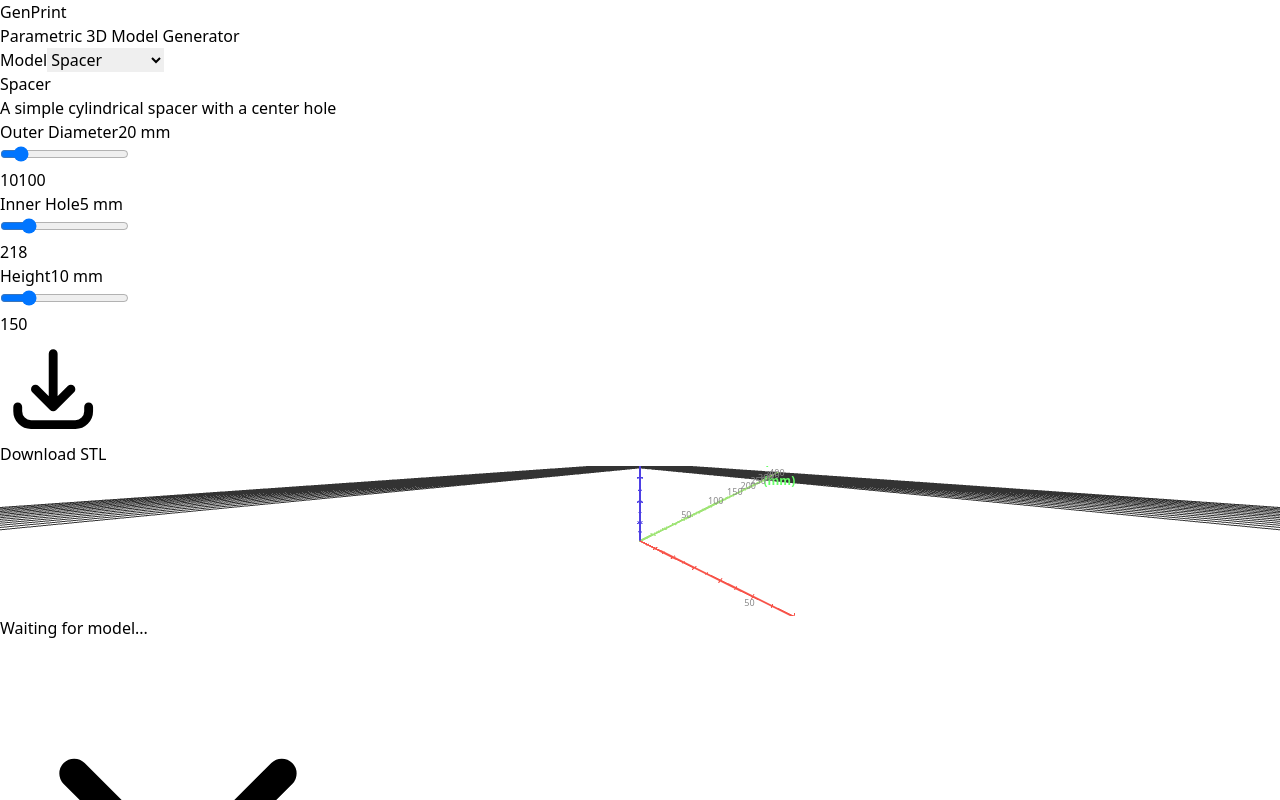
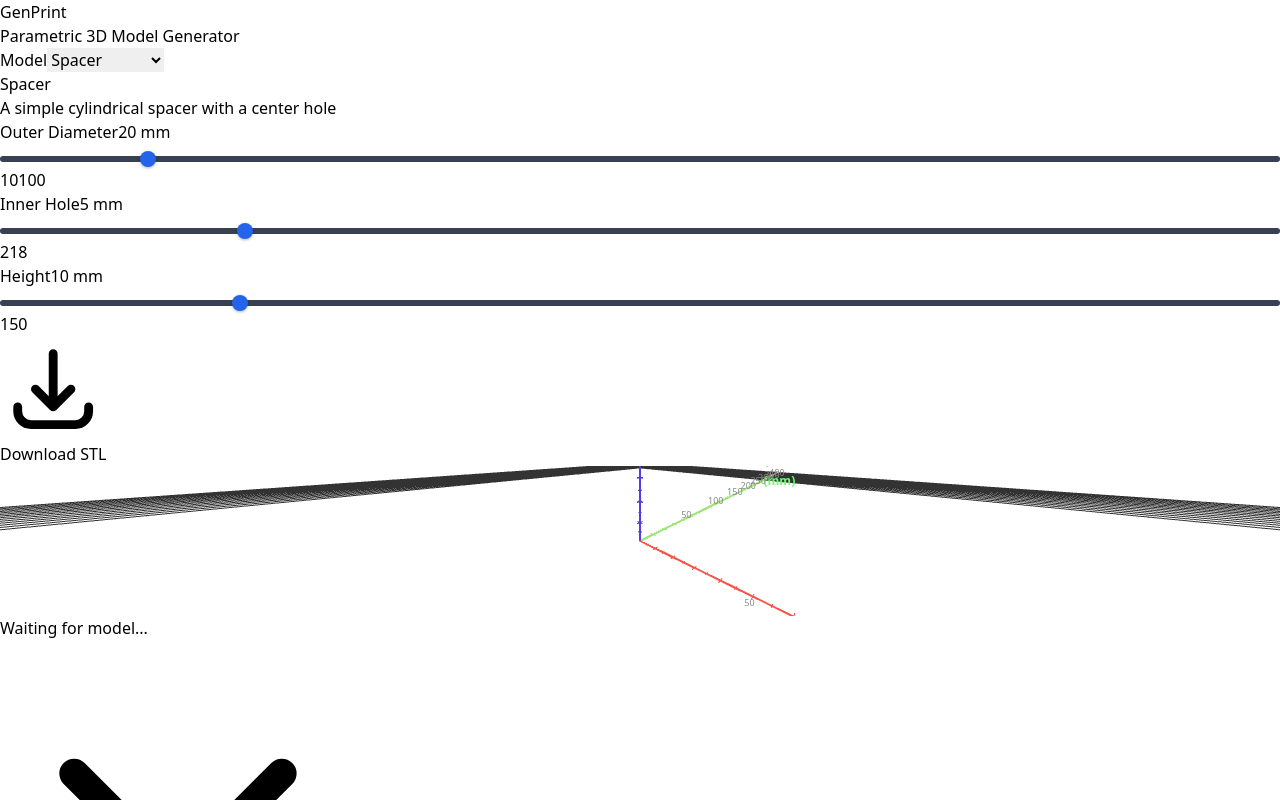
Before and after one commit to jsipling/GenPrint, a React (Vite) app: page / in a window 1280 px wide. Built offline with nearby package versions, Linux system fonts and the light colour scheme.

Commit message:
Add custom range slider styling

```diff
--- a/src/components/Sidebar.tsx
+++ b/src/components/Sidebar.tsx
@@ -202,7 +202,7 @@ function ParameterInput({ param, params, onParamChange, onParamCommit, onSliderD
             onParamCommit?.(param.name, parseFloat((e.target as HTMLInputElement).value))
           }
         }}
-        className="w-full h-2 bg-gray-700 rounded-lg appearance-none cursor-pointer accent-blue-500"
+        className="custom-slider"
         aria-valuemin={effectiveMin}
         aria-valuemax={effectiveMax}
         aria-valuenow={numValue}
--- a/src/index.css
+++ b/src/index.css
@@ -57,3 +57,66 @@ html, body, #root {
   outline: none;
   box-shadow: 0 0 0 2px rgba(59, 130, 246, 0.5);
 }
+
+/* Custom range slider styling */
+.custom-slider {
+  -webkit-appearance: none;
+  appearance: none;
+  width: 100%;
+  height: 6px;
+  background: #374151;
+  border-radius: 3px;
+  outline: none;
+  cursor: pointer;
+}
+
+.custom-slider::-webkit-slider-thumb {
+  -webkit-appearance: none;
+  appearance: none;
+  width: 16px;
+  height: 16px;
+  background: #2563eb;
+  border-radius: 50%;
+  cursor: pointer;
+  transition: all 150ms ease;
+  box-shadow: 0 1px 3px rgba(0, 0, 0, 0.3);
+}
+
+.custom-slider::-webkit-slider-thumb:hover {
+  background: #3b82f6;
+  transform: scale(1.1);
+}
+
+.custom-slider::-webkit-slider-thumb:active {
+  transform: scale(0.95);
+}
+
+.custom-slider::-moz-range-thumb {
+  width: 16px;
+  height: 16px;
+  background: #2563eb;
+  border: none;
+  border-radius: 50%;
+  cursor: pointer;
+  transition: all 150ms ease;
+  box-shadow: 0 1px 3px rgba(0, 0, 0, 0.3);
+}
+
+.custom-slider::-moz-range-thumb:hover {
+  background: #3b82f6;
+  transform: scale(1.1);
+}
+
+.custom-slider::-moz-range-track {
+  background: #374151;
+  border-radius: 3px;
+  height: 6px;
+}
+
+.custom-slider:focus {
+  outline: none;
+}
+
+.custom-slider:focus::-webkit-slider-thumb {
+  box-shadow: 0 0 0 3px rgba(59, 130, 246, 0.3);
+}
```
